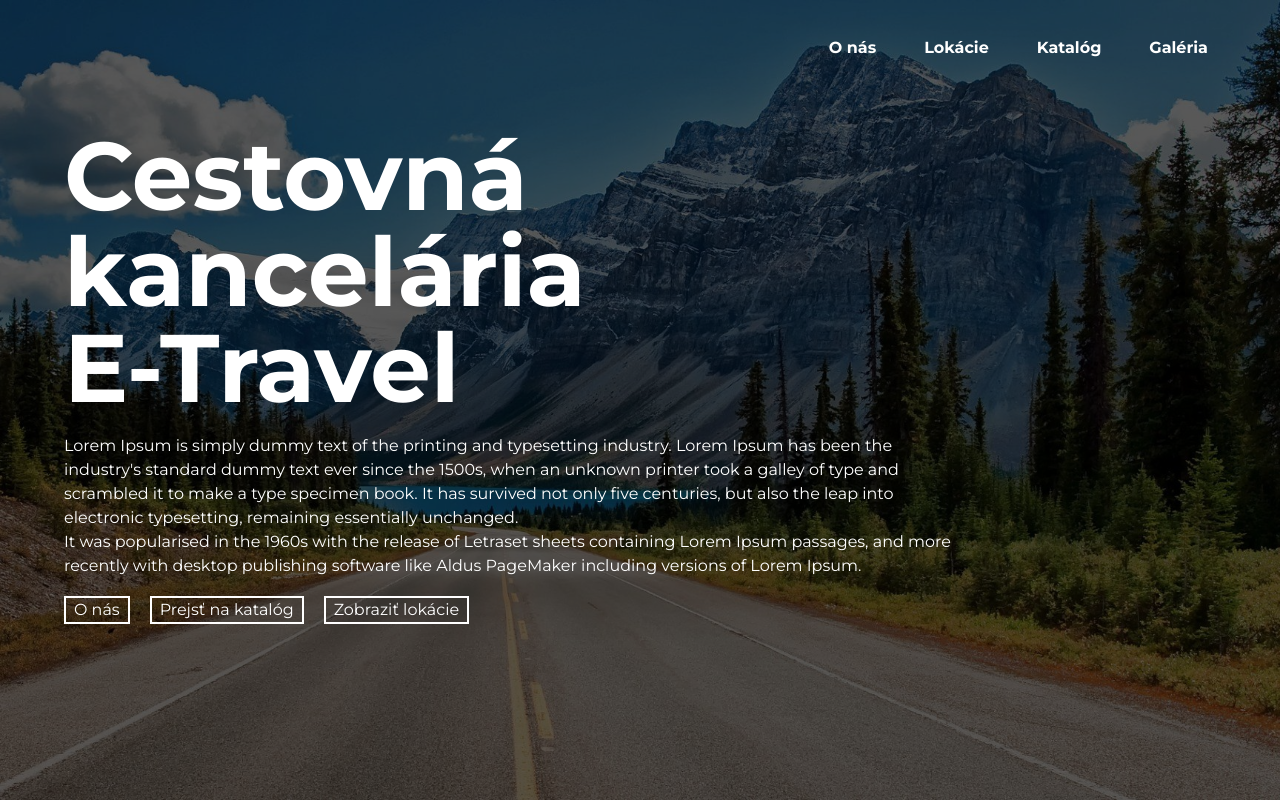
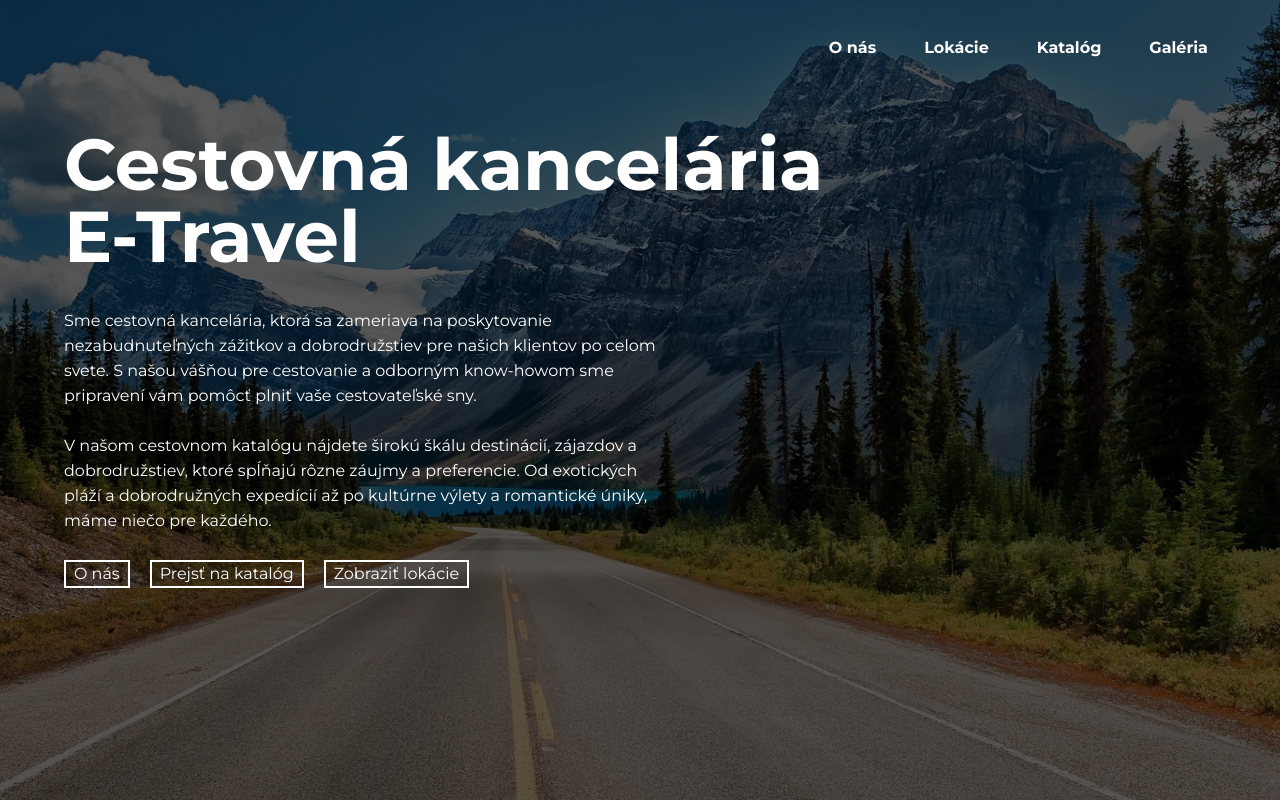
Before and after one commit to mxrshall/E-Travel-static, a React (Vite) app: page / in a window 1280 px wide. Built offline with nearby package versions, Linux system fonts and the light colour scheme.

Commit message:
Pridanie prvej verzie zoznamu s udajmi

```diff
--- a/src/Button.jsx
+++ b/src/Button.jsx
@@ -2,7 +2,7 @@ function Button({text}) {
 
     return (
         <>
-            <button className="font-normal font-mont text-base px-2 mr-5 text-white border-2 border-white">{text}</button>
+            <button className="font-mont text-base px-2 mr-5 text-white border-2 border-white">{text}</button>
         </>
     )
   }
--- a/src/Homepage/HomepageComponents/HomepageButton.jsx
+++ b/src/Homepage/HomepageComponents/HomepageButton.jsx
@@ -3,7 +3,7 @@ import Button from "../../Button"
 function HomepageButton() {
 
     return (
-        <div className="w-full flex pt-[2%]">
+        <div className="w-full flex pt-[3%]">
             <Button text="O nás"/>
             <Button text="Prejsť na katalóg"/>
             <Button text="Zobraziť lokácie"/>
--- a/src/Homepage/HomepageComponents/HomepageDescription.jsx
+++ b/src/Homepage/HomepageComponents/HomepageDescription.jsx
@@ -1,13 +1,16 @@
 function HomepageDescription() {
 
     return (
-        <>
-            <span className="text-base text-white font-normal font-mont pt-[2%]">
-                Lorem Ipsum is simply dummy text of the printing and typesetting industry. Lorem Ipsum has been the industry's standard dummy text ever since the 1500s, when an unknown printer took a galley of type and scrambled it to make a type specimen book. It has survived not only five centuries, but also the leap into electronic typesetting, remaining essentially unchanged.
+        <div className="w-8/12 pt-[4%]">
+            <span className="text-base text-white font-normal font-mont">
+                Sme cestovná kancelária, ktorá sa zameriava na poskytovanie nezabudnuteľných zážitkov a dobrodružstiev pre našich klientov po celom svete.
+                S našou vášňou pre cestovanie a odborným know-howom sme pripravení vám pomôcť plniť vaše cestovateľské sny.
                 <br/>
-                It was popularised in the 1960s with the release of Letraset sheets containing Lorem Ipsum passages, and more recently with desktop publishing software like Aldus PageMaker including versions of Lorem Ipsum.
+                <br/>
+                V našom cestovnom katalógu nájdete širokú škálu destinácií, zájazdov a dobrodružstiev, ktoré spĺňajú rôzne záujmy a preferencie.
+                Od exotických pláží a dobrodružných expedícií až po kultúrne výlety a romantické úniky, máme niečo pre každého.
             </span>
-        </>
+        </div>
     )
   }
 
--- a/src/Homepage/HomepageComponents/HomepageTitle.jsx
+++ b/src/Homepage/HomepageComponents/HomepageTitle.jsx
@@ -2,7 +2,7 @@ function HomepageTitle() {
 
     return (
         <>
-            <span className="text-8xl text-white font-bold font-mont">
+            <span className="text-7xl text-white font-bold font-mont">
                 Cestovná kancelária
                 <br/>
                 E-Travel
--- /dev/null
+++ b/src/LocationList.jsx
@@ -0,0 +1,31 @@
+function LocationList() {
+    const list = [
+        {
+            id: 1,
+            title: "Južná Kórea",
+            description: "Lorem Ipsum is simply dummy text of the printing and typesetting industry. Lorem Ipsum has been the industry's standard dummy text ever since the 1500s, when an unknown printer took a galley of type and scrambled it to make a type specimen book. It has survived not only five centuries, but also the leap into electronic typesetting, remaining essentially unchanged.",
+        },
+        {
+            id: 2,
+            title: "Švajčiarsko",
+            description: "Lorem Ipsum is simply dummy text of the printing and typesetting industry. Lorem Ipsum has been the industry's standard dummy text ever since the 1500s, when an unknown printer took a galley of type and scrambled it to make a type specimen book. It has survived not only five centuries, but also the leap into electronic typesetting, remaining essentially unchanged.",
+        },
+        {
+            id: 3,
+            title: "Afrika",
+            description: "Lorem Ipsum is simply dummy text of the printing and typesetting industry. Lorem Ipsum has been the industry's standard dummy text ever since the 1500s, when an unknown printer took a galley of type and scrambled it to make a type specimen book. It has survived not only five centuries, but also the leap into electronic typesetting, remaining essentially unchanged.",
+        },
+        {
+            id: 4,
+            title: "Kanada",
+            description: "Lorem Ipsum is simply dummy text of the printing and typesetting industry. Lorem Ipsum has been the industry's standard dummy text ever since the 1500s, when an unknown printer took a galley of type and scrambled it to make a type specimen book. It has survived not only five centuries, but also the leap into electronic typesetting, remaining essentially unchanged.",
+        },
+    ]
+
+    return (
+        <>
+        </>
+    )
+  }
+
+  export default LocationList
```
